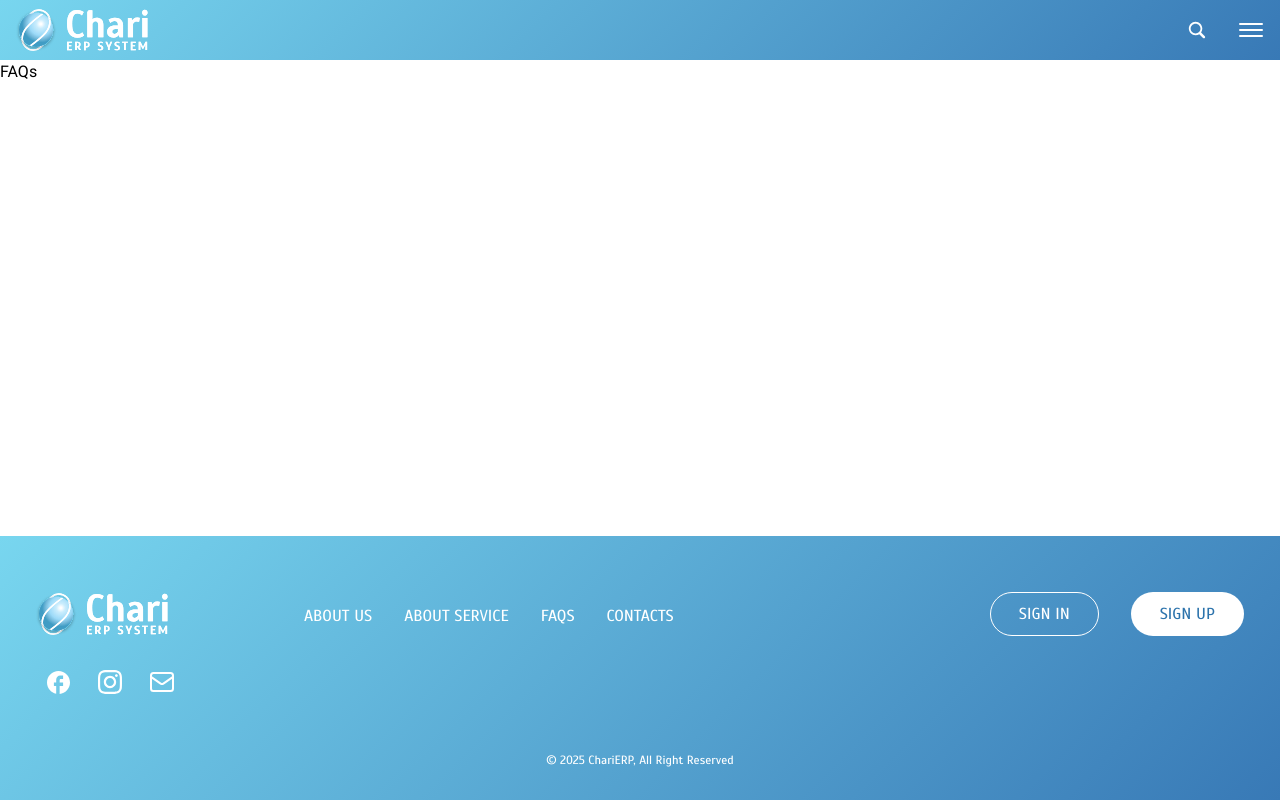
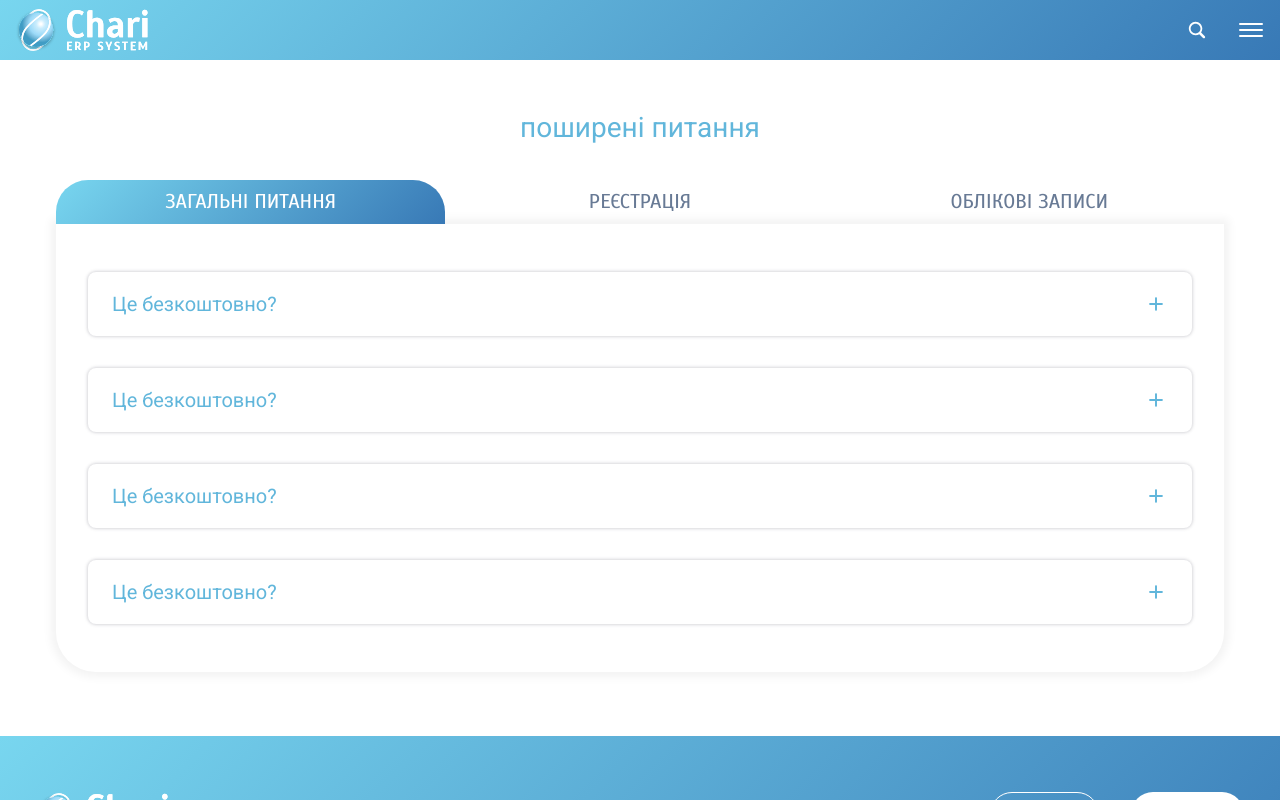
Before and after one commit to it-volunteers-ukraine/ChariERP, a Next.js app in the folder client/: page /en/faq in a window 1280 px wide. Built offline with nearby package versions, Linux system fonts and the light colour scheme; no server answers.

Commit message:
296 create faq

```diff
--- a/client/src/app/[locale]/(general)/faq/page.tsx
+++ b/client/src/app/[locale]/(general)/faq/page.tsx
@@ -1,5 +1,7 @@
+import { FaqPage } from '@/components';
+
 const Faq = () => {
-  return <>FAQs</>;
+  return <FaqPage />;
 };
 
 export default Faq;
--- /dev/null
+++ b/client/src/components/pages/faq/components/accordion/index.tsx
@@ -0,0 +1,24 @@
+import React from 'react';
+
+import { Plus } from '@/assets/icons';
+
+import { getStyles } from './styles';
+import { AccordionProps } from './types';
+
+export const Accordion = ({ text, title, active, onClick }: AccordionProps) => {
+  const styles = getStyles(active);
+
+  return (
+    <div className={styles.wrapper}>
+      <div onClick={onClick} className={styles.titleWrapper}>
+        <span className={styles.title}>{title}</span>
+
+        <span className={styles.plusWrapper}>
+          <Plus className={styles.plus} />
+        </span>
+      </div>
+
+      <div className={styles.textWrapper}>{text}</div>
+    </div>
+  );
+};
--- /dev/null
+++ b/client/src/components/pages/faq/components/accordion/styles.ts
@@ -0,0 +1,16 @@
+import { cn } from '@/utils';
+
+export const getStyles = (active: boolean) => ({
+  wrapper: 'w-full rounded-[8px] shadow-faqAccShadow',
+  titleWrapper: cn(
+    'group flex justify-between p-[16px_20px] tablet:p-[20px_24px] w-full cursor-pointer',
+    active && 'text-dark-blue',
+  ),
+  title: cn('text-[20px] text-lightBlue group-hover:text-dark-blue', active && 'text-dark-blue'),
+  plusWrapper: cn('text-[40px] transition-all duration-300 ease-in-out', active && 'rotate-45'),
+  plus: cn('h-[24px] w-[24px] text-lightBlue group-hover:text-dark-blue', active && 'text-dark-blue'),
+  textWrapper: cn(
+    'px-[20px] text-comet max-h-0 opacity-0 transition-all duration-300 ease-in-out',
+    active && 'p-[0_20px_16px] max-h-[1000px] opacity-1',
+  ),
+});
--- /dev/null
+++ b/client/src/components/pages/faq/components/accordion/types.ts
@@ -0,0 +1,6 @@
+export interface AccordionProps {
+  text: string;
+  title: string;
+  active: boolean;
+  onClick: () => void;
+}
--- /dev/null
+++ b/client/src/components/pages/faq/components/content-pages/general-questions/index.tsx
@@ -0,0 +1,34 @@
+import React, { useState } from 'react';
+
+import { MockData } from './mock';
+import { Accordion } from '../../accordion';
+
+export const GeneralQuestions = () => {
+  const [active, setActive] = useState<number | null>(null);
+
+  const toggleAccordion = (i: number) => {
+    if (active === i) {
+      setActive(null);
+
+      return;
+    }
+
+    setActive(i);
+  };
+
+  return (
+    <div className="flex flex-col gap-6 tablet:gap-8">
+      {MockData.map((item, i) => {
+        return (
+          <Accordion
+            text={item.text}
+            title={item.title}
+            active={active === i}
+            key={i + 'acc' + item.title}
+            onClick={() => toggleAccordion(i)}
+          />
+        );
+      })}
+    </div>
+  );
+};
--- /dev/null
+++ b/client/src/components/pages/faq/components/content-pages/general-questions/mock.ts
@@ -0,0 +1,18 @@
+export const MockData = [
+  {
+    title: 'Це безкоштовно?',
+    text: "Громадська організація [назва організації] створена з метою підтримки та розвитку [короткий опис мети: освітніх, соціальних, екологічних чи інших ініціатив]. Організація об'єднує активних громадян для реалізації проектів, що сприяють покращенню життя громади, захисту прав та інтересів її членів, та сприяє зміцненню громадянського суспільства в Україні.",
+  },
+  {
+    title: 'Це безкоштовно?',
+    text: "Громадська організація [назва організації] створена з метою підтримки та розвитку [короткий опис мети: освітніх, соціальних, екологічних чи інших ініціатив]. Організація об'єднує активних громадян для реалізації проектів, що сприяють покращенню життя громади, захисту прав та інтересів її членів, та сприяє зміцненню громадянського суспільства в Україні.",
+  },
+  {
+    title: 'Це безкоштовно?',
+    text: "Громадська організація [назва організації] створена з метою підтримки та розвитку [короткий опис мети: освітніх, соціальних, екологічних чи інших ініціатив]. Організація об'єднує активних громадян для реалізації проектів, що сприяють покращенню життя громади, захисту прав та інтересів її членів, та сприяє зміцненню громадянського суспільства в Україні.",
+  },
+  {
+    title: 'Це безкоштовно?',
+    text: "Громадська організація [назва організації] створена з метою підтримки та розвитку [короткий опис мети: освітніх, соціальних, екологічних чи інших ініціатив]. Організація об'єднує активних громадян для реалізації проектів, що сприяють покращенню життя громади, захисту прав та інтересів її членів, та сприяє зміцненню громадянського суспільства в Україні.",
+  },
+];
--- /dev/null
+++ b/client/src/components/pages/faq/components/tabs/index.tsx
@@ -0,0 +1,24 @@
+import React from 'react';
+
+import { TabsProps } from './types';
+import { getStyles } from './styles';
+
+export const Tabs = ({ active, setActive }: TabsProps) => {
+  const tabs = ['загальні питання', 'реєстрація', 'облікові записи'];
+
+  const styles = getStyles();
+
+  return (
+    <div className={styles.wrapper}>
+      {tabs.map((tab, index) => {
+        const isActive = active === index ? 'bg-bgAuthLinks text-white' : 'text-lynch hover:text-dark-blue';
+
+        return (
+          <button key={tab} onClick={() => setActive(index)} className={`${styles.btn} ${isActive}`}>
+            {tab}
+          </button>
+        );
+      })}
+    </div>
+  );
+};
--- /dev/null
+++ b/client/src/components/pages/faq/components/tabs/styles.ts
@@ -0,0 +1,6 @@
+import { cn } from '@/utils';
+
+export const getStyles = () => ({
+  wrapper: 'flex w-full flex-col px-4 tablet:flex-row tablet:px-0',
+  btn: cn('h-[44px] w-full rounded-t-[32px] text-center font-scada text-[20px] uppercase'),
+});
--- /dev/null
+++ b/client/src/components/pages/faq/components/tabs/types.ts
@@ -0,0 +1,4 @@
+export interface TabsProps {
+  active: number;
+  setActive: (i: number) => void;
+}
--- /dev/null
+++ b/client/src/components/pages/faq/index.tsx
@@ -0,0 +1,26 @@
+'use client';
+
+import React, { useState } from 'react';
+
+import { Tabs } from './components/tabs';
+import { GeneralQuestions } from './components/content-pages/general-questions';
+
+export const FaqPage = () => {
+  const [active, setActive] = useState(0);
+
+  return (
+    <div className="flex w-full flex-col gap-10 p-[56px_0_64px] tablet:p-[56px_32px_64px] desktop:p-[64px_0_86px]">
+      <h1 className="m-auto w-fit text-[28px] text-lightBlue">поширені питання</h1>
+
+      <div className="m-auto w-full max-w-[1168px]">
+        <Tabs active={active} setActive={setActive} />
+
+        <div className="p-[32px_16px] shadow-faqShadow tablet:rounded-b-[40px] tablet:p-[48px_32px] desktop:p-[64px_72px]">
+          {active === 0 && <GeneralQuestions />}
+          {active === 1 && <GeneralQuestions />}
+          {active === 2 && <GeneralQuestions />}
+        </div>
+      </div>
+    </div>
+  );
+};
--- a/client/src/components/pages/index.tsx
+++ b/client/src/components/pages/index.tsx
@@ -4,6 +4,7 @@ export { AdminOrganizationById } from './admin-organization-by-id';
 export { Columns } from './columns';
 export { Dashboards } from './dashboards';
 export { EditTask } from './task/edit';
+export { FaqPage } from './faq';
 export { HomePage } from './home';
 export { NewTask } from './task/new';
 export { NoAccess } from './no-access';
--- a/client/tailwind.config.ts
+++ b/client/tailwind.config.ts
@@ -189,8 +189,9 @@ const config: Config = {
         boardColumn: '0px 0px 3px 0px #00000021, 0px 2px 2px 0px #65657526',
         teamCard: '0px 2px 6px -1px rgba(12, 12, 13, 0.05), 2px 2px 6px -1px rgba(12, 12, 13, 0.1)',
         aboutUs: '0px 4px 4px -1px rgba(12, 12, 13, 0.05), 0px 4px 4px -1px rgba(12, 12, 13, 0.1)',
+        faqShadow: '0px 0px 10px 5px rgba(0, 0, 0, 0.05)',
+        faqAccShadow: '0px 0px 3px 1px rgba(101, 101, 117, 0.25)',
       },
-
       backgroundSize: {
         200: '201%',
         150: '150%',
```
